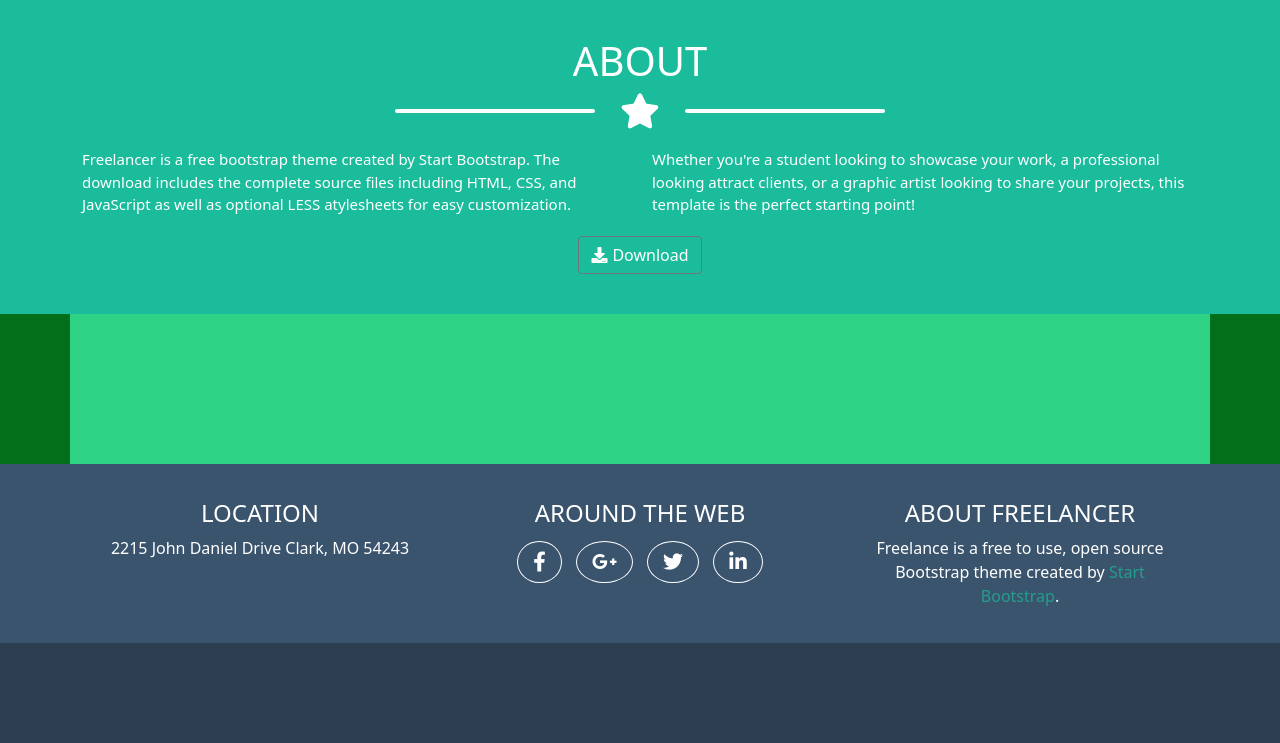
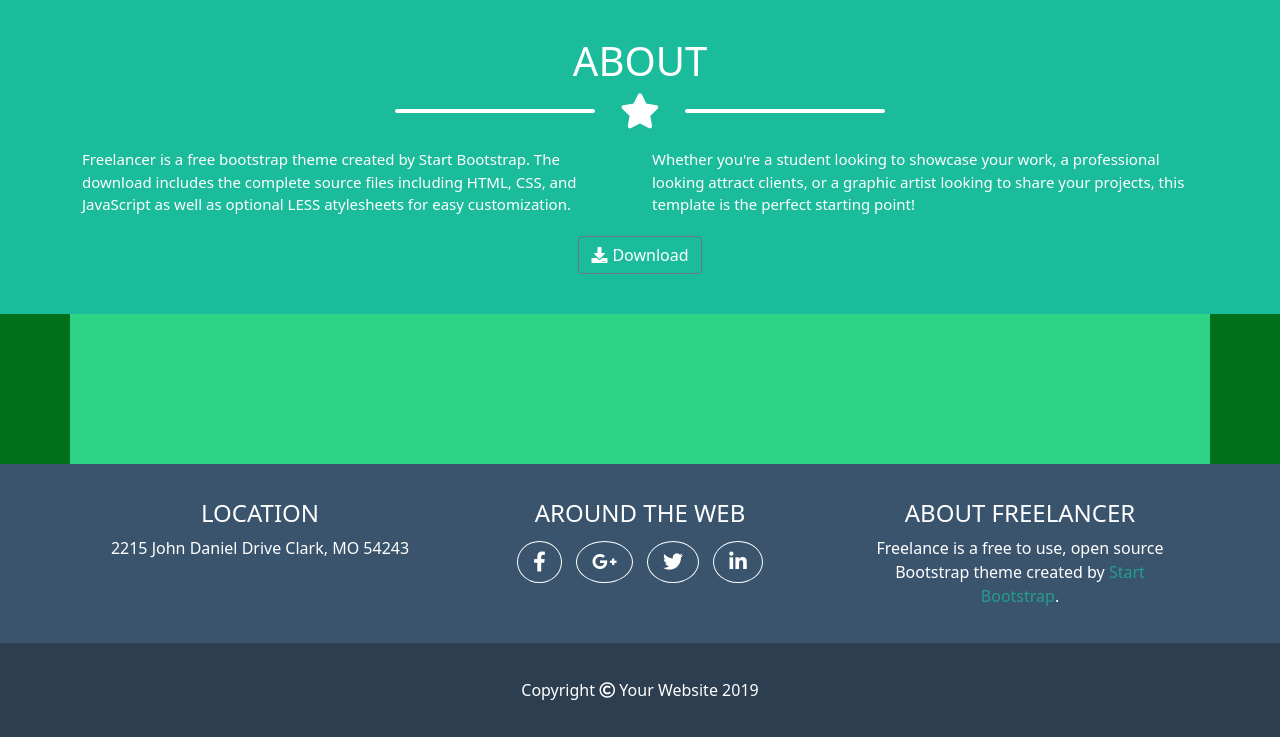
Before and after one commit to petrescuandreea/html-css-bootstrap-freelancer, a plain HTML site: page index.html in a window 1280 px wide. Shown: the part 1428-2171 px from the top of the page. Drawn offline with nearby package versions, Linux system fonts and the light colour scheme.

Commit message:
footer-down

```diff
--- a/css/style.css
+++ b/css/style.css
@@ -80,7 +80,7 @@ img {
     padding-bottom: 40px;
 }
 
-#about .white {
+ .white {
     color: white;
 }
 
@@ -168,6 +168,7 @@ footer #up a {
 
 
 #down {
-    height: 100px;
+    /* height: 100px; */
+    padding: 35px 0;
     background-color: rgba(44,62,80,255);
 }
--- a/index.html
+++ b/index.html
@@ -198,9 +198,13 @@
 
         <!-- down  -->
         <div id="down">
-            <div class="container">
-                <div class="row">
-                    <div class="col-sm-12"></div>
+            <div class="container ">
+                <div class="row text-center">
+                    <div class="col-12">
+                        <span class="white">
+                            Copyright <i class="far fa-copyright"></i> Your Website 2019
+                        </span>
+                    </div>
                 </div>
             </div>
         </div>
```
